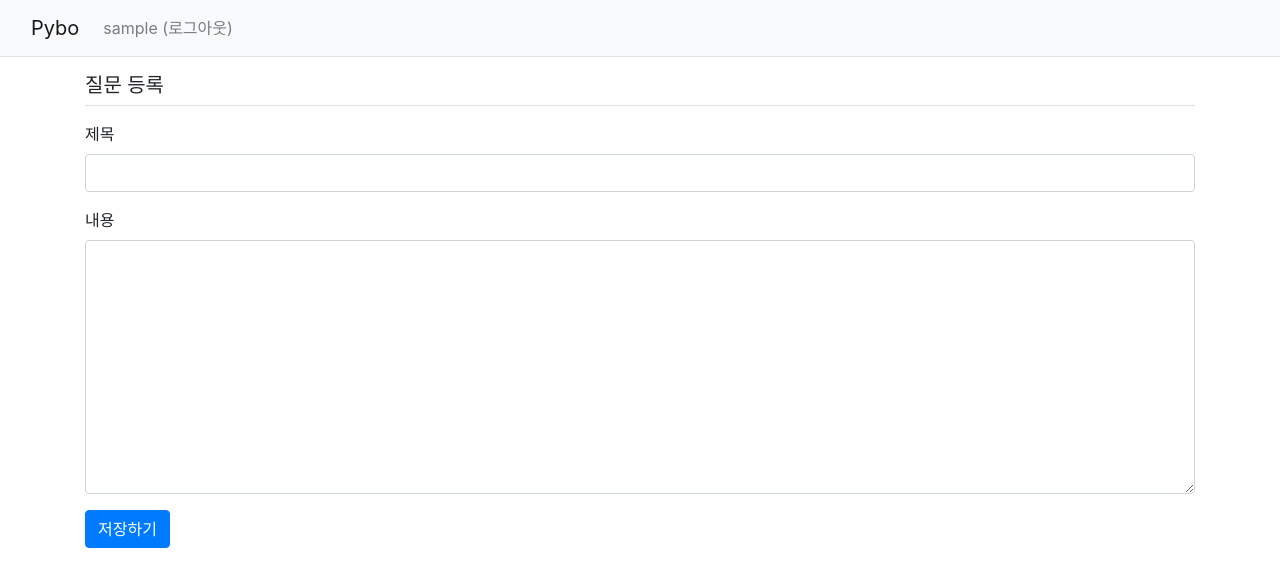
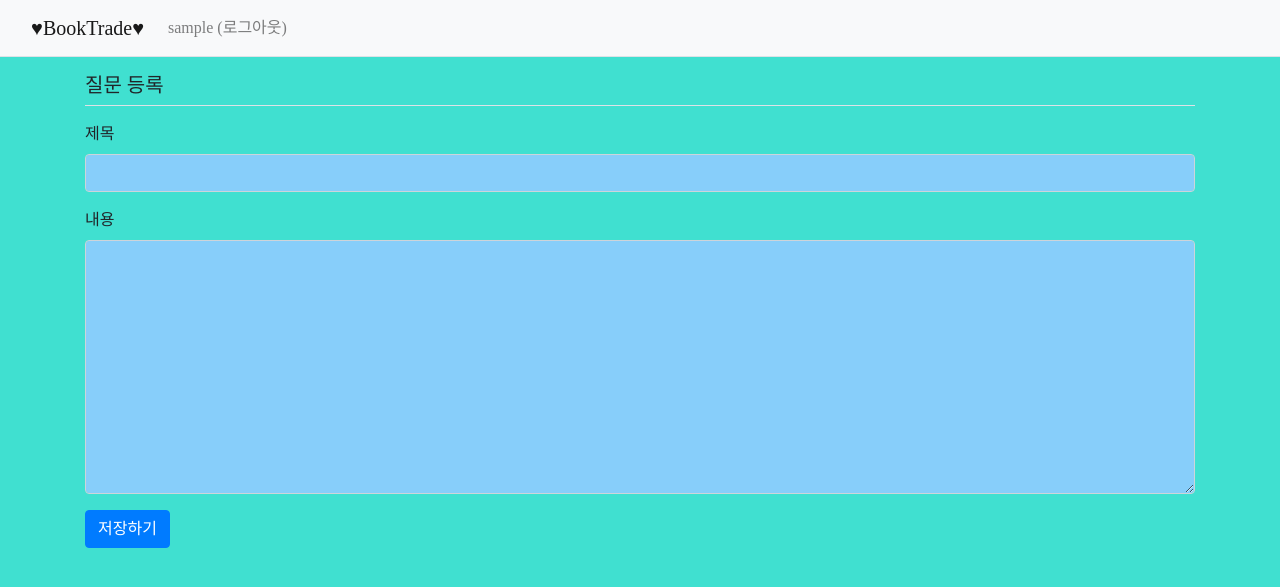
Before and after one commit to qhdwhr4/pybo, a Django app: page /pybo/question/create/ in a window 1280 px wide. Shown: the top 587 px of the page. Run offline with Django 3.2, Linux system fonts and the light colour scheme; the visitor is signed in with stand-in values (Sample User, id 1); some libraries are stand-ins or nearby versions.

Commit message:
html변경

```diff
--- a/templates/base.html
+++ b/templates/base.html
@@ -9,7 +9,7 @@
   <link rel="stylesheet" type="text/css" href="{% static 'bootstrap.min.css' %}">
   <!--pybo CSS-->
   <link rel="stylesheet" type="text/css" href="{% static 'style.css' %}">
-  <title>파이보</title>
+  <title>♥BookTrade♥</title>
 </head>
 <body>
 <!-- 네비게이션바 -->
--- a/templates/navbar.html
+++ b/templates/navbar.html
@@ -1,7 +1,7 @@
 <!-- 네비게이션바 -->
 <nav class="navbar navbar-expand-lg navbar-light bg-light border-bottom">
     <div class="container-fluid">
-        <a class="navbar-brand" href="{% url 'pybo:index' %}">Pybo</a>
+        <a class="navbar-brand" href="{% url 'pybo:index' %}">♥BookTrade♥</a>
         <button class="navbar-toggler" type="button"
                 data-bs-toggle="collapse"
                 data-bs-target="#navbarSupportedContent"
--- a/templates/pybo/question_form.html
+++ b/templates/pybo/question_form.html
@@ -1,6 +1,17 @@
 {% extends 'base.html' %}
 
 {% block content %}
+<head>
+    <style>
+    body {
+        background-color : Turquoise;
+        }
+
+    * {
+    font-family : Times New Roman;
+    }
+    </style>
+</head>
 <div class="container">
     <h5 class="my-3 border-bottom pb-2">질문 등록</h5>
     <form method="post" class="post-form my-3">
@@ -17,13 +28,13 @@
         </div>
         {% endif %}
         <!-- 표시 오류 end -->
-        <div class="form-group">
+        <div class="form-group" >
             <label for="subject">제목</label>
-            <input type="text" class="form-control" name="subject" id="subject" value="{{form.subject.value|default_if_none:'' }}">
+            <input style="background-color : LightSkyBlue;"     type="text" class="form-control" name="subject" id="subject" value="{{form.subject.value|default_if_none:'' }}">
         </div>
         <div class="form-group">
             <label for="content">내용</label>
-            <textarea class="form-control" name="content" id="content" rows="10">{{ form.content.value|default_if_none:'' }}</textarea>
+            <textarea style="background-color : LightSkyBlue;" class="form-control" name="content" id="content" rows="10">{{ form.content.value|default_if_none:'' }}</textarea>
         </div>
         <button type="submit" class="btn btn-primary">저장하기</button>
     </form>
```
Also changed, not shown: templates/pybo/answer_form.html (+11 -0 lines), templates/pybo/comment_form.html (+13 -2 lines), templates/pybo/question_detail.html (+20 -9 lines), templates/pybo/question_list.html (+3 -5 lines).
